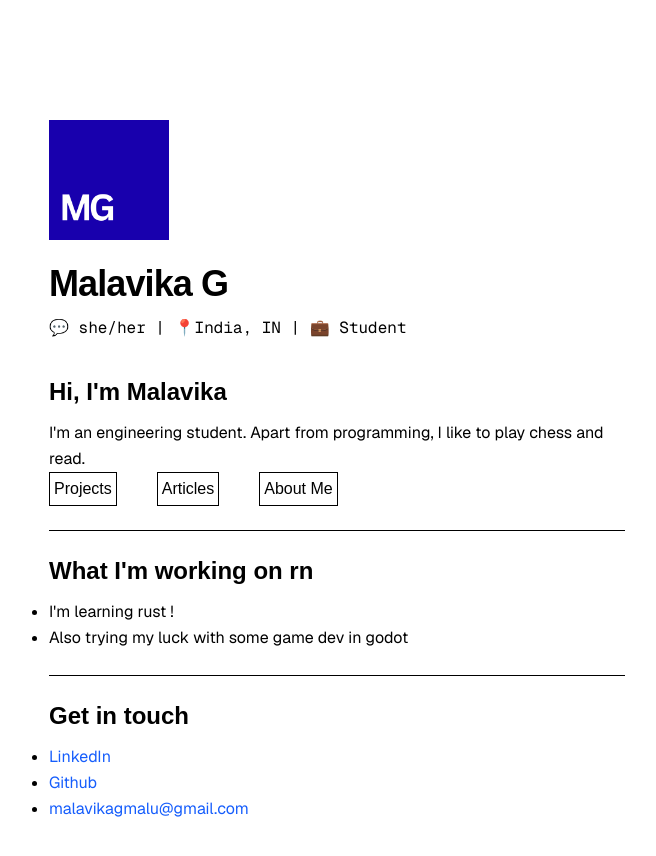
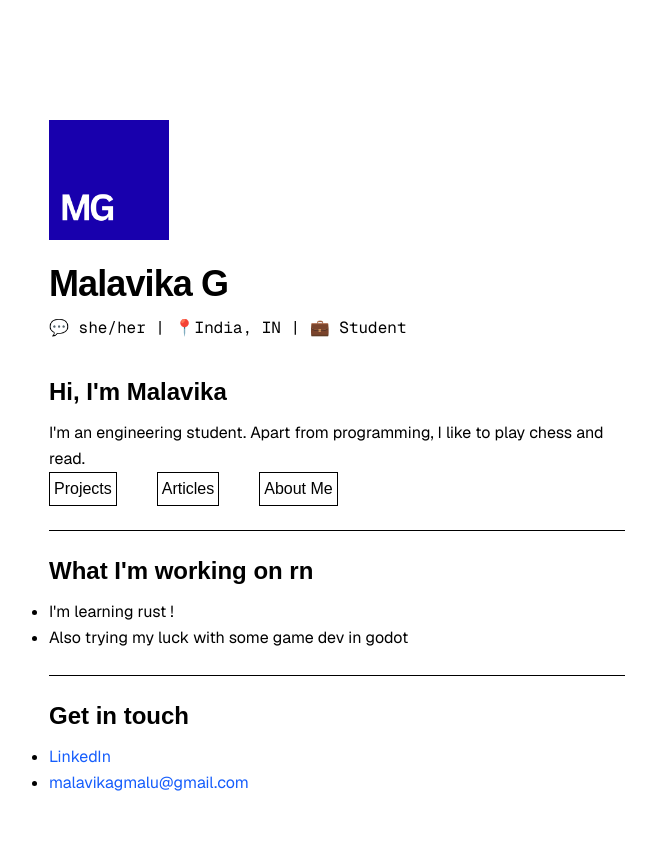
Before and after one commit to Malavika007/Portfolio, a Next.js app: page / in a window 1280 px wide. Shown: the top 856 px of the page, without its empty margins (303-959 px from the left). Built offline with nearby package versions, Linux system fonts and the light colour scheme.

Commit message:
minor changes

```diff
--- a/app/page.tsx
+++ b/app/page.tsx
@@ -56,7 +56,7 @@ export default function Home() {
         <h1 className="text-2xl font-semibold mb-3">Get in touch</h1>
         <ul className="leading-relaxed max-w-xl font-sans list-disc">
           <li><a className="text-blue-600" href="https://www.linkedin.com/in/malavika-g-9aa515374/">LinkedIn</a></li>
-          <li><a className="text-blue-600" href="https://github.com/Malavika007">Github</a></li>
+          {/* <li><a className="text-blue-600" href="https://github.com/Malavika007">Github</a></li> */}
           <li><a className="text-blue-600" href="mailto:malavikagmalu@gmail.com">malavikagmalu@gmail.com</a></li>
 
         </ul>
```
